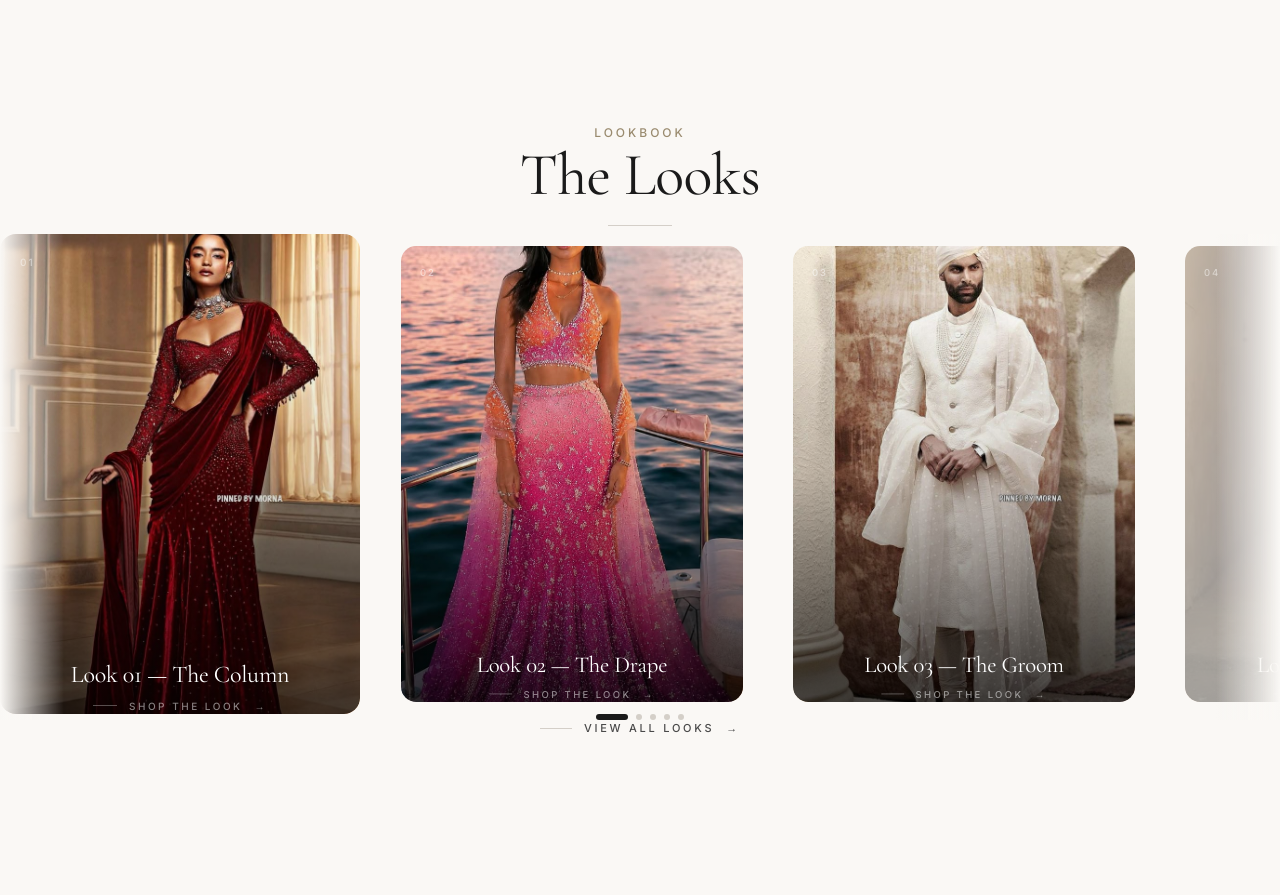
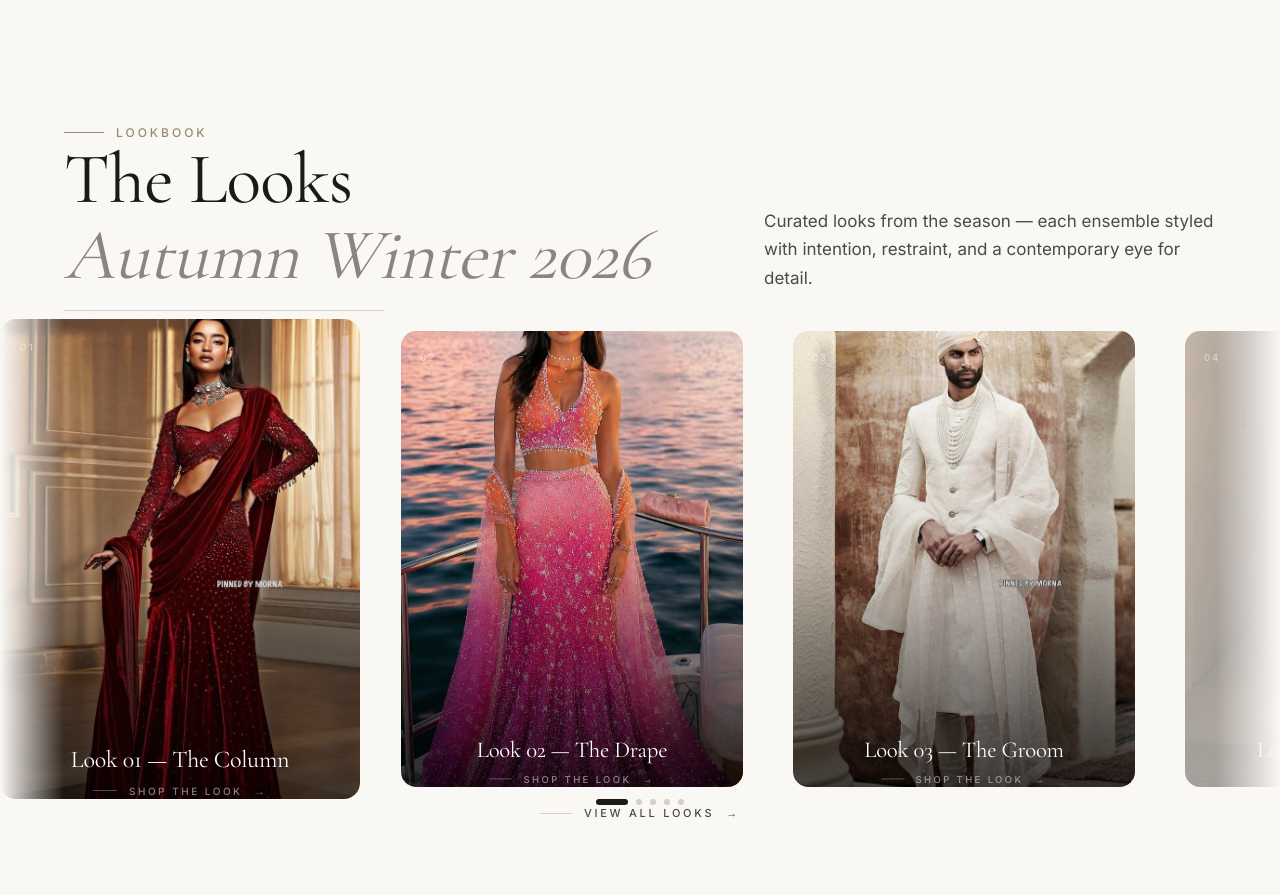
Before and after one commit to sidApskyy/UCLOTHIA, a Next.js app: page / in a window 1280 px wide. Shown: the part 3720-4615 px from the top of the page. Built offline with nearby package versions, Linux system fonts and the light colour scheme.

Commit message:
Premium Lookbook header: editorial two-column layout with accent line, italic season, description

```diff
--- a/src/app/page.tsx
+++ b/src/app/page.tsx
@@ -239,17 +239,32 @@ export default function Home() {
       {/* 06 — LOOKBOOK — HORIZONTAL EDITORIAL */}
       <section className="py-20 md:py-32 overflow-hidden">
         <div className="container-luxury">
-          <Reveal variant="fade" className="text-center mb-16 md:mb-24">
+          <Reveal variant="fade" className="mb-16 md:mb-24">
+            <div className="grid grid-cols-1 md:grid-cols-12 gap-8 md:gap-12 items-end">
+              <div className="md:col-span-7">
+                <div className="flex items-center gap-3 mb-6">
+                  <span className="h-px w-10 bg-[var(--color-accent)]" />
                   <p
-              className="mb-6 uppercase tracking-[0.25em] font-medium"
+                    className="uppercase tracking-[0.25em] font-medium"
                     style={{ fontSize: "0.75rem", color: "var(--color-accent)" }}
                   >
                     Lookbook
                   </p>
-            <h2 className="font-display text-3xl md:text-5xl lg:text-6xl font-light tracking-[-0.02em] leading-[1.1] mb-6">
+                </div>
+                <h2 className="font-display text-4xl md:text-6xl lg:text-7xl font-light tracking-[-0.02em] leading-[1.05]">
                   The Looks
+                  <span className="block italic text-[var(--color-muted)]">Autumn Winter 2026</span>
                 </h2>
-            <span className="inline-block h-px w-16 bg-[var(--color-border-strong)]" />
+              </div>
+              <div className="md:col-span-5 md:pb-3">
+                <p className="text-[0.9375rem] md:text-[1.0625rem] text-[var(--color-text-secondary)] leading-[1.7] max-w-md">
+                  Curated looks from the season — each ensemble styled with intention, restraint, and a contemporary eye for detail.
+                </p>
+              </div>
+            </div>
+            <div className="mt-10 md:mt-12">
+              <span className="inline-block h-px w-full max-w-xs bg-[var(--color-border-strong)]" />
+            </div>
           </Reveal>
         </div>
         <LookbookScroll looks={featuredLooks} />
```
Lines whose indentation alone changed are shown as unchanged.
